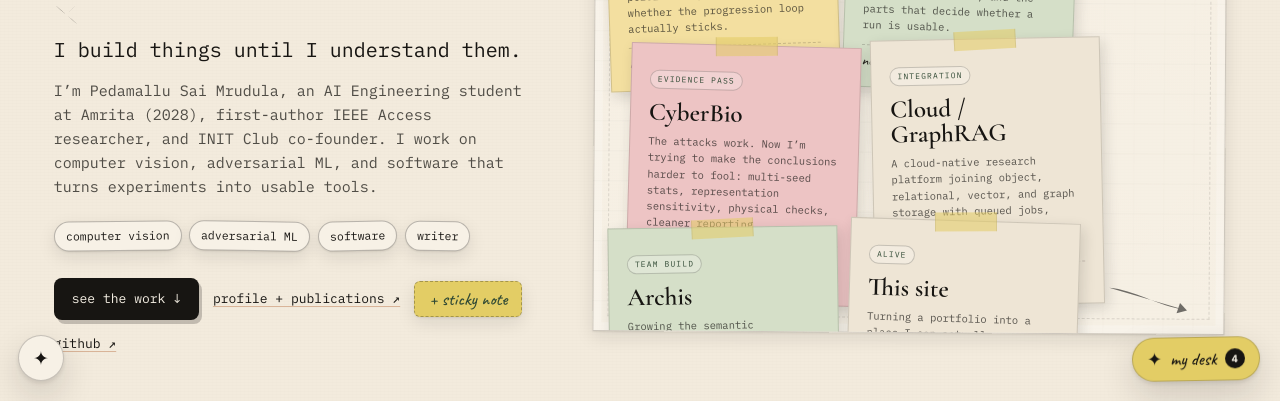
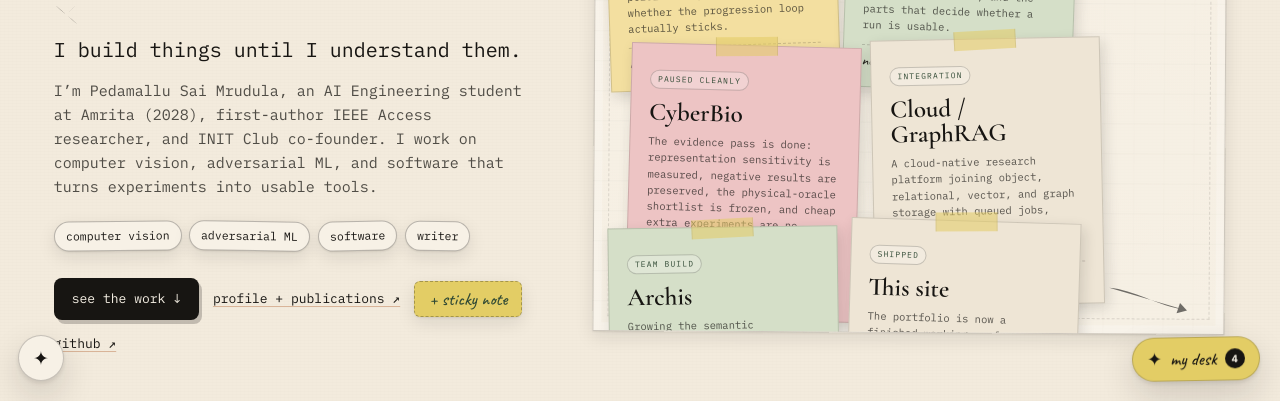
Before and after one commit to Mrudula-itsjuzme/portfolio-site, a React (Vite) app: page / in a window 1280 px wide. Shown: the part 399-800 px from the top of the page. Built offline with nearby package versions, Linux system fonts and the light colour scheme.

Commit message:
Freeze portfolio content and remove stale project residue (#27)
* Update portfolio project states and CyberBio evidence

* Remove stale Quests gallery image and freeze CyberBio status

```diff
--- a/src/components/lab/LabPage.jsx
+++ b/src/components/lab/LabPage.jsx
@@ -156,13 +156,6 @@ const GALLERY = [
     tag: "Project 01",
     caption: "Dual-camera 3D triangulation, joint tracking, and trajectory stabilization.",
     alt: "Motion capture dual camera setup",
-  },
-  {
-    src: IMG.solar,
-    title: "Quests — HABBIT Quest Engine",
-    tag: "Project 02",
-    caption: "Daily quest hub, XP ledger, streak tracking, and progression state.",
-    alt: "Quests app screenshot",
   },
   {
     src: IMG.portfolio,
@@ -369,7 +362,7 @@ function CyberBioProject({ p, index }) {
               <div><strong>{k}</strong><p>{v}</p></div>
             </div>
           ))}
-          <small>current pass: multi-seed stats · representation sensitivity · physical checks</small>
+          <small>paused state: validation complete · physical-oracle bundle prepared · no QM result claimed</small>
         </aside>
       </div>
 
--- a/src/data/lab.js
+++ b/src/data/lab.js
@@ -15,7 +15,7 @@ export const identity = {
 export const currentStatuses = [
   "quests · closed beta fixes",
   "mocap · gait validation",
-  "cyberbio · evidence pass",
+  "cyberbio · paused / oracle-ready",
   "cloud / graphrag · integration",
   "archis · team build",
   "INIT · building community",
@@ -24,7 +24,7 @@ export const currentStatuses = [
 export const heroSticky = [
   "ship Quests",
   "gait validity > pretty skeleton",
-  "physical oracle?",
+  "CyberBio: parked until real oracle compute",
   "write something not for linkedin",
 ];
 
@@ -50,9 +50,9 @@ export const currentWorks = [
   {
     id: "now-cyberbio",
     name: "CyberBio",
-    status: "evidence pass",
-    note: "The attacks work. Now I’m trying to make the conclusions harder to fool: multi-seed stats, representation sensitivity, physical checks, cleaner reporting.",
-    next: "next → freeze the canonical experiment",
+    status: "paused cleanly",
+    note: "The evidence pass is done: representation sensitivity is measured, negative results are preserved, the physical-oracle shortlist is frozen, and cheap extra experiments are no longer the useful next move.",
+    next: "next → multi-seed retraining or independent physical oracle",
     href: "https://github.com/Mrudula-itsjuzme/cyberbio",
     tone: "pink",
   },
@@ -77,9 +77,9 @@ export const currentWorks = [
   {
     id: "now-portfolio",
     name: "This site",
-    status: "alive",
-    note: "Turning a portfolio into a place I can actually use: movable scraps, doodles, a local desk, current work, and less recruiter theatre.",
-    next: "next → keep only the fun parts that earn their space",
+    status: "shipped",
+    note: "The portfolio is now a finished working surface: projects, evidence, publications, contributions, writing, movable scraps, doodles, and a recruiter-readable fallback without flattening it into a template.",
+    next: "done → only update when the work itself changes",
     href: "https://github.com/Mrudula-itsjuzme/portfolio-site",
     tone: "paper",
   },
@@ -192,13 +192,13 @@ export const featuredProjects = [
     github: "https://github.com/Mrudula-itsjuzme/cyberbio",
     tags: ["deep learning", "materials", "adversarial ml"],
     blurb:
-      "A leakage-audited adversarial robustness study for polymer sequence models, now centered on polyVERSE bandgap prediction with sealed test data, five-seed benchmarks, representation-preserving controls, and chemistry-changing stress tests.",
+      "A leakage-audited adversarial robustness study for polymer sequence models, now paused at the point where the next defensible evidence requires either frozen multi-seed retraining or an independent physical oracle.",
     annotations: ["attack →", "defend →", "understand →"],
     facts: [
-      ["active lineage", "polyVERSE bandgap · 4,209 records"],
-      ["baseline", "sealed-test MAE 0.4619 eV · R² 0.8019"],
-      ["representation drift", "0.8968 → 0.4079 eV on scaffold split"],
-      ["stress test", "MCMC-style drift ≈0.22 → ≈0.18 eV with consistency regularization"],
+      ["validation", "631 molecules · 16 equivalent views requested"],
+      ["ordinary Transformer", "multi-view mean worsened MAE by +0.0418 eV"],
+      ["augmented Transformer", "multi-view mean improved MAE by −0.0165 eV"],
+      ["next evidence", "physical-oracle bundle prepared · no QM result claimed yet"],
     ],
     variant: "cyberbio",
   },
```
